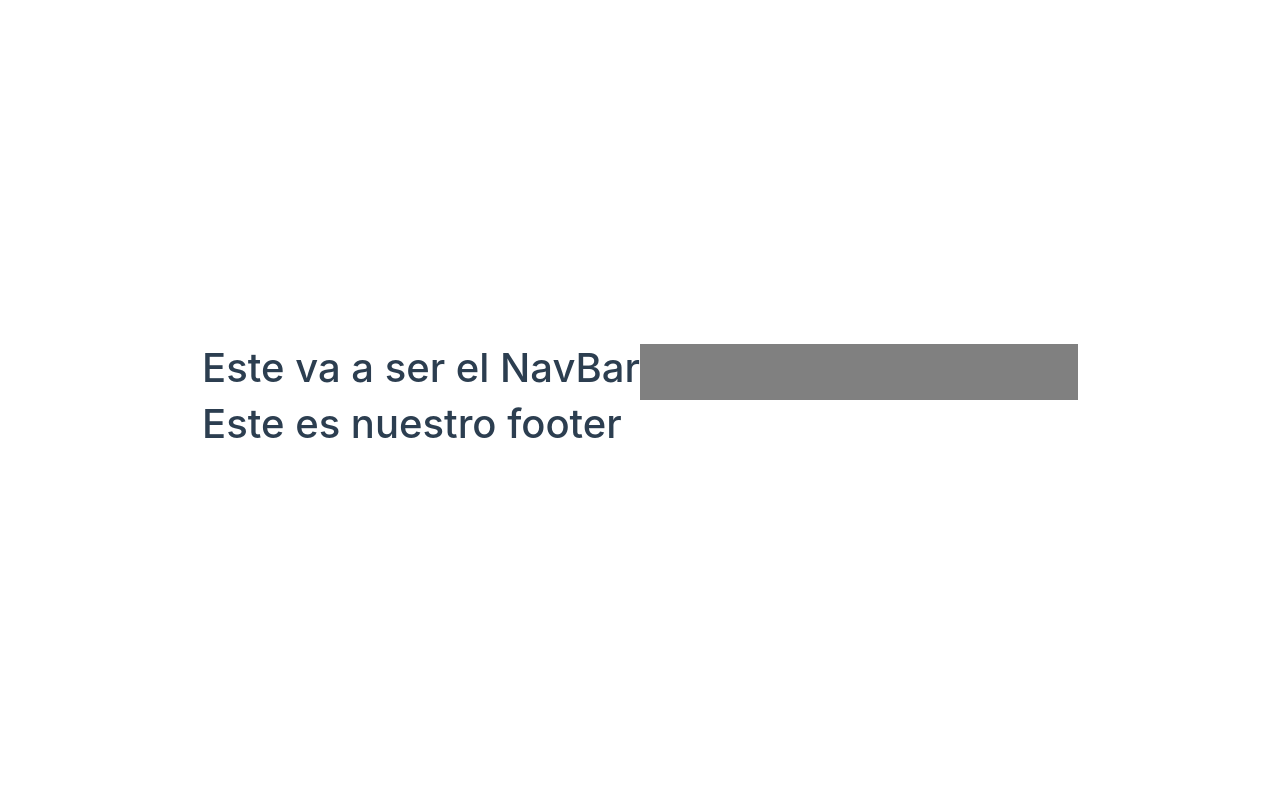
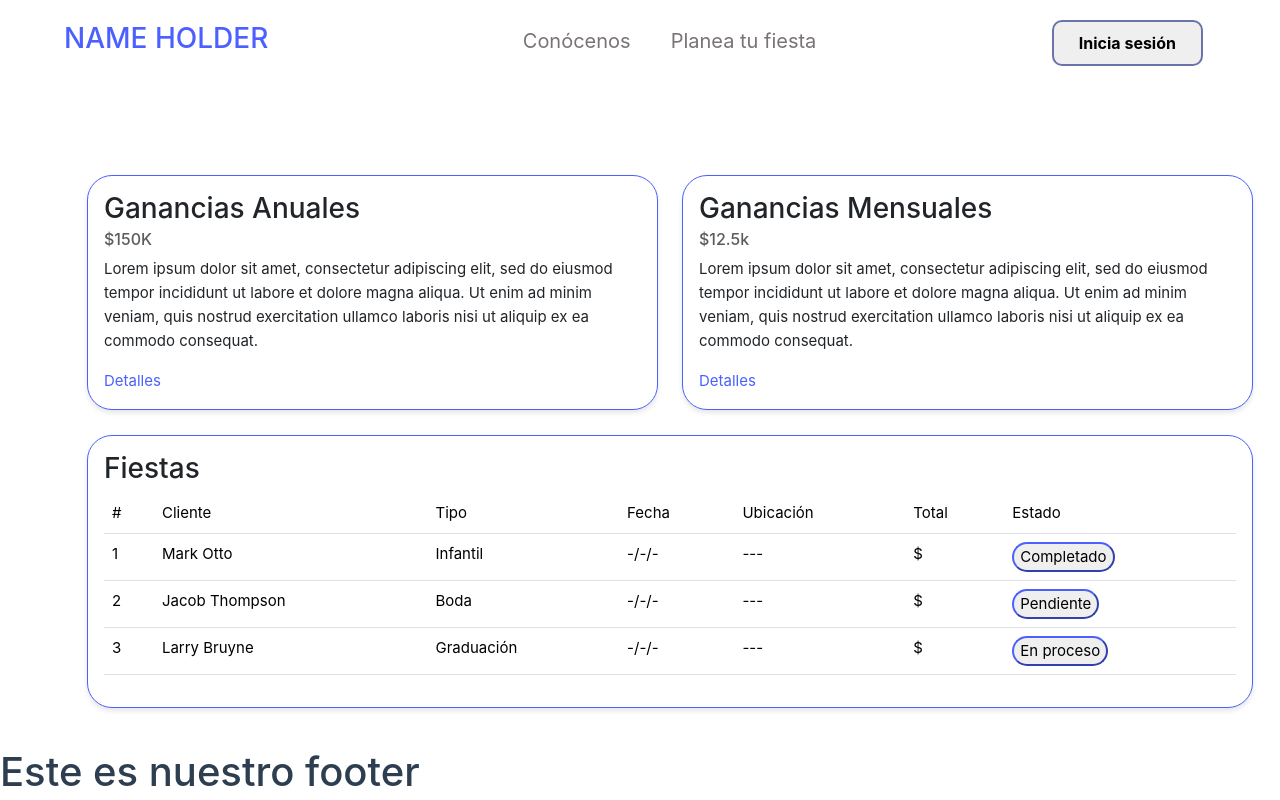
Before and after one commit to ErickArzat/DesarrolloWeb, a Vue app: page /Admin in a window 1280 px wide. Built offline with nearby package versions, Linux system fonts and the light colour scheme.

Commit message:
Admin view

```diff
--- a/index.html
+++ b/index.html
@@ -6,6 +6,7 @@
     <link href="https://cdn.jsdelivr.net/npm/bootstrap@5.3.2/dist/css/bootstrap.min.css" rel="stylesheet" integrity="sha384-T3c6CoIi6uLrA9TneNEoa7RxnatzjcDSCmG1MXxSR1GAsXEV/Dwwykc2MPK8M2HN" crossorigin="anonymous">
     <meta name="viewport" content="width=device-width, initial-scale=1.0">
     <title>Vite App</title>
+    <script defer src="https://use.fontawesome.com/releases/v5.0.6/js/all.js"></script>
   </head>
   <body>
     <div id="app"></div>
--- a/src/assets/main.css
+++ b/src/assets/main.css
@@ -1,35 +1 @@
 @import './base.css';
-
-#app {
-  max-width: 1280px;
-  margin: 0 auto;
-  padding: 2rem;
-
-  font-weight: normal;
-}
-
-a,
-.green {
-  text-decoration: none;
-  color: hsla(160, 100%, 37%, 1);
-  transition: 0.4s;
-}
-
-@media (hover: hover) {
-  a:hover {
-    background-color: hsla(160, 100%, 37%, 0.2);
-  }
-}
-
-@media (min-width: 1024px) {
-  body {
-    display: flex;
-    place-items: center;
-  }
-
-  #app {
-    display: grid;
-    grid-template-columns: 1fr 1fr;
-    padding: 0 2rem;
-  }
-}
--- a/src/components/NavBar.vue
+++ b/src/components/NavBar.vue
@@ -1,3 +1,50 @@
 <template>
-    <h1>Este va a ser el NavBar</h1>
+    <header class="header">
+        <div class="name-holder">
+            <h3>NAME HOLDER</h3>
+        </div>
+        <nav>
+            <ul class="nav-links">
+                <li><a href="#">Conócenos</a></li>
+                <li><a href="#">Planea tu fiesta</a></li>
+            </ul>
+        </nav>
+        <a class="btn" href=""><button>Inicia sesión</button></a>
+    </header>
+
 </template>
+
+<style>
+.header{
+    background-color: #fff;
+    display: flex;
+    justify-content: space-between;
+    align-items: center;
+    height: 85px;
+    padding: 5px 5%;
+}
+.header h3{
+    color: rgb(75, 96, 255);
+}
+.header .nav-links{
+    list-style: none;
+}
+.header .nav-links li{
+    display: inline-block;
+    padding: 12px 20px 0 20px;
+}
+.header .nav-links a{
+    font-size: 20px;
+    color: #797474;
+    text-decoration: none;
+}
+.header .btn button{
+    font-weight: 700;
+    color: #000;
+    padding: 9px 25px;
+    border: 2px solid rgb(107, 115, 171);;
+    border-radius: 10px;
+    cursor: pointer;
+    transition: all 0.3s ease 0s;
+}
+</style>
--- a/src/views/Admin.vue
+++ b/src/views/Admin.vue
@@ -1,3 +1,118 @@
+<style>
+    #wrapper{
+        padding:90px 15px;
+        background: white;
+        }
+
+    .card{
+        margin-bottom: 25px;
+        border-radius: 25px;
+        box-shadow: 0 3px 5px rgba(0,0,0,.1);
+        border-color: rgb(75, 96, 255);}
+
+    .card-title{
+        font-size: 28px;}
+
+    @media(min-width:992px) {
+        #wrapper{
+            padding: 90px 15px 15px 75px; }
+    }
+    a{
+        text-decoration: none;
+        color: rgb(75, 96, 255);;
+        transition: 1s;
+      }
+
+    a:hover{
+      color: gray;
+    }
+
+    .estado{
+      border-radius: 25px;
+      border-color: rgb(75, 96, 255);
+    }
+</style>
+
 <template>
-
+ <div id="wrapper">
+    <div class="container-fluid">
+      <div class="row">
+        <div class="col">
+          <div class="card">
+            <div class="card-body">
+              <h5 class="card-title">Ganancias Anuales</h5>
+              <h6 class="card-subtitle mb-2 text-muted">$150K</h6>
+              <p class="card-text">
+              Lorem ipsum dolor sit amet, consectetur adipiscing elit, sed do eiusmod tempor incididunt ut labore et dolore magna aliqua.
+              Ut enim ad minim veniam, quis nostrud exercitation ullamco laboris nisi ut aliquip ex ea commodo consequat. </p>
+              <a href="#" class="card-link">Detalles</a>
+            </div>
+          </div>
+        </div>
+        <div class="col">
+          <div class="card">
+            <div class="card-body">
+              <h5 class="card-title">Ganancias Mensuales</h5>
+              <h6 class="card-subtitle mb-2 text-muted">$12.5k</h6>
+              <p class="card-text">
+              Lorem ipsum dolor sit amet, consectetur adipiscing elit, sed do eiusmod tempor incididunt ut labore et dolore magna aliqua.
+              Ut enim ad minim veniam, quis nostrud exercitation ullamco laboris nisi ut aliquip ex ea commodo consequat. </p>
+              <a href="#" class="card-link">Detalles</a>
+            </div>
+          </div>
+        </div>
+      </div>
+      <div class="row">
+        <div class="col">
+          <div class="card">
+            <div class="card-body">
+              <h5 class="card-title">Fiestas</h5>
+              <table class="table">
+                <thead>
+                  <tr>
+                    <th scope="col">#</th>
+                    <th scope="col">Cliente</th>
+                    <th scope="col">Tipo</th>
+                    <th scope="col">Fecha</th>
+                    <th scope="col">Ubicación</th>
+                    <th scope="col">Total</th>
+                    <th scope="col">Estado</th>
+                  </tr>
+                </thead>
+                <tbody>
+                  <tr>
+                    <th scope="row">1</th>
+                    <td>Mark Otto</td>
+                    <td>Infantil</td>
+                    <td>-/-/-</td>
+                    <td>---</td>
+                    <td>$</td>
+                    <td><button class="estado">Completado</button></td>
+                  </tr>
+                  <tr>
+                    <th scope="row">2</th>
+                    <td>Jacob  Thompson</td>
+                    <td>Boda</td>
+                    <td>-/-/-</td>
+                    <td>---</td>
+                    <td>$</td>
+                    <td><button class="estado">Pendiente</button></td>
+                  </tr>
+                  <tr>
+                    <th scope="row">3</th>
+                    <td>Larry Bruyne</td>
+                    <td>Graduación</td>
+                    <td>-/-/-</td>
+                    <td>---</td>
+                    <td>$</td>
+                    <td><button class="estado">En proceso</button></td>
+                  </tr>
+                </tbody>
+              </table>
+            </div>
+          </div>
+        </div>
+      </div>
+    </div>
+  </div>
 </template>
```
